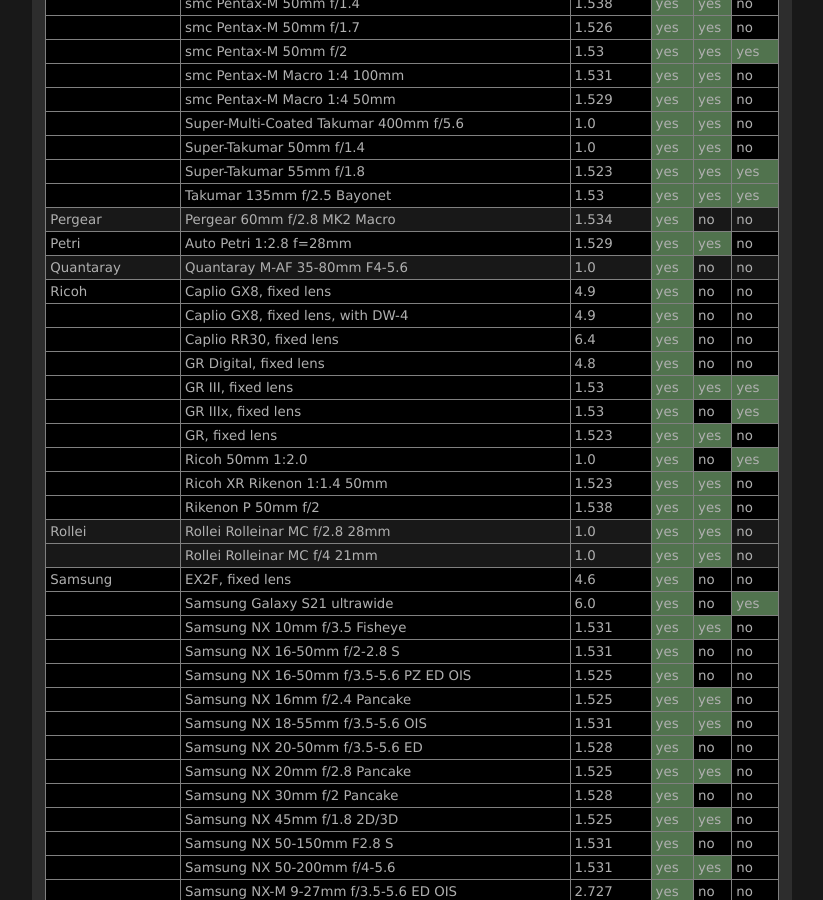
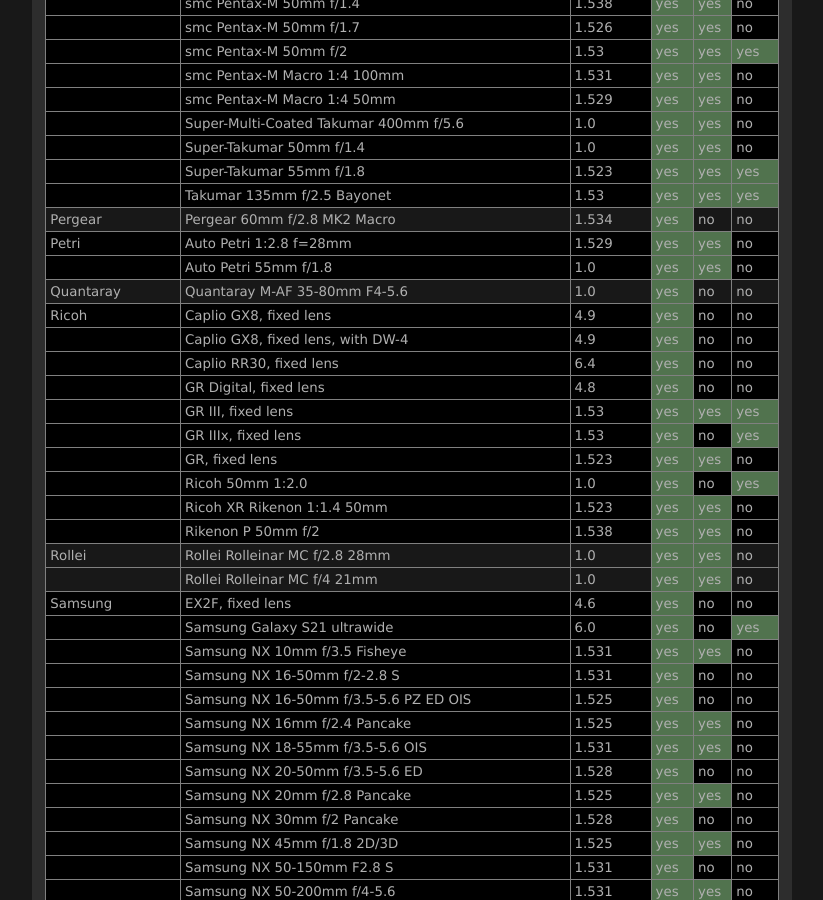
Before and after one commit to lensfun/lensfun.github.io, a Jekyll site: the page built from _posts/lenslist/2999-12-31-Lenslist-master.md, in a window 1280 px wide and 900 px high, scrolled down 23674 px. Shown: the whole window, without its empty margins (284-1107 px from the left). Built offline with Jekyll 4.4.1, drawn with Linux system fonts in a browser that asks for light colours.

Commit message:
Update master lens list from GitHub Actions

```diff
--- a/_posts/lenslist/2999-12-31-Lenslist-master.md
+++ b/_posts/lenslist/2999-12-31-Lenslist-master.md
@@ -974,6 +974,7 @@ This list was generated on 2025-10-15 from current Lensfun sources. Your Lensfun
 <tr class="lenslist-bg1"><td></td><td>Takumar 135mm f/2.5 Bayonet</td><td>1.53</td><td class="lenslist-highlight lenslist-check">yes</td><td class="lenslist-highlight lenslist-check">yes</td><td class="lenslist-highlight lenslist-check">yes</td></tr>
 <tr class="lenslist-bg2"><td>Pergear</td><td>Pergear 60mm f/2.8 MK2 Macro</td><td>1.534</td><td class="lenslist-highlight lenslist-check">yes</td><td class="lenslist-check">no</td><td class="lenslist-check">no</td></tr>
 <tr class="lenslist-bg1"><td>Petri</td><td>Auto Petri 1:2.8 f=28mm</td><td>1.529</td><td class="lenslist-highlight lenslist-check">yes</td><td class="lenslist-highlight lenslist-check">yes</td><td class="lenslist-check">no</td></tr>
+<tr class="lenslist-bg1"><td></td><td>Auto Petri 55mm f/1.8</td><td>1.0</td><td class="lenslist-highlight lenslist-check">yes</td><td class="lenslist-highlight lenslist-check">yes</td><td class="lenslist-check">no</td></tr>
 <tr class="lenslist-bg2"><td>Quantaray</td><td>Quantaray M-AF 35-80mm F4-5.6</td><td>1.0</td><td class="lenslist-highlight lenslist-check">yes</td><td class="lenslist-check">no</td><td class="lenslist-check">no</td></tr>
 <tr class="lenslist-bg1"><td>Ricoh</td><td>Caplio GX8, fixed lens</td><td>4.9</td><td class="lenslist-highlight lenslist-check">yes</td><td class="lenslist-check">no</td><td class="lenslist-check">no</td></tr>
 <tr class="lenslist-bg1"><td></td><td>Caplio GX8, fixed lens, with DW-4</td><td>4.9</td><td class="lenslist-highlight lenslist-check">yes</td><td class="lenslist-check">no</td><td class="lenslist-check">no</td></tr>
```
